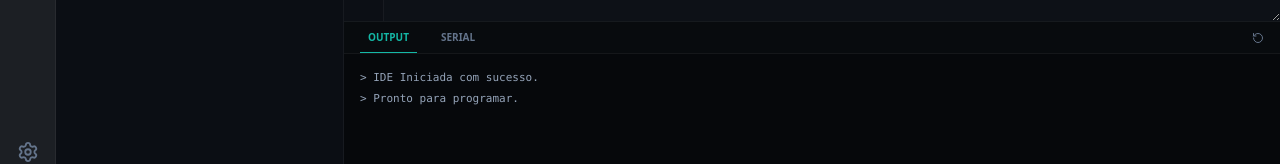
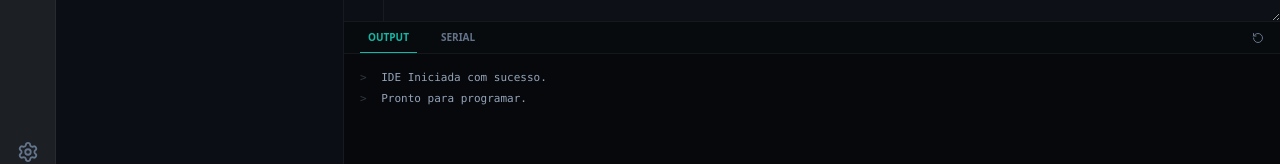
Before and after one commit to josehebertot2-stack/meu-arduino-ide, a React (Vite) app: page / in a window 1280 px wide. Shown: the part 563-727 px from the top of the page. Built offline with nearby package versions, Linux system fonts and the light colour scheme.

Commit message:
feat(console): Improve console output styling
Enhance the console output to better distinguish between error messages and regular output. Apply distinct color themes for dark and light modes to improve readability.

```diff
--- a/App.tsx
+++ b/App.tsx
@@ -1,4 +1,3 @@
-
 import React, { useState, useEffect, useRef, useMemo } from 'react';
 import {
   Files, Plus, Zap, Check, AlertTriangle,
@@ -375,8 +374,8 @@ const App: React.FC = () => {
               {consoleTab === 'output' ? (
                 <div className="space-y-1">
                   {outputMessages.map((m, i) => (
-                    <div key={i} className={m.includes('[ERRO]') ? 'text-red-400' : 'text-slate-400'}>
-                      {">"} {m}
+                    <div key={i} className={m.includes('[ERRO]') ? 'text-red-400' : theme === 'dark' ? 'text-slate-400' : 'text-slate-600'}>
+                      <span className="opacity-30 mr-2">&gt;</span> {m}
                     </div>
                   ))}
                 </div>
```
